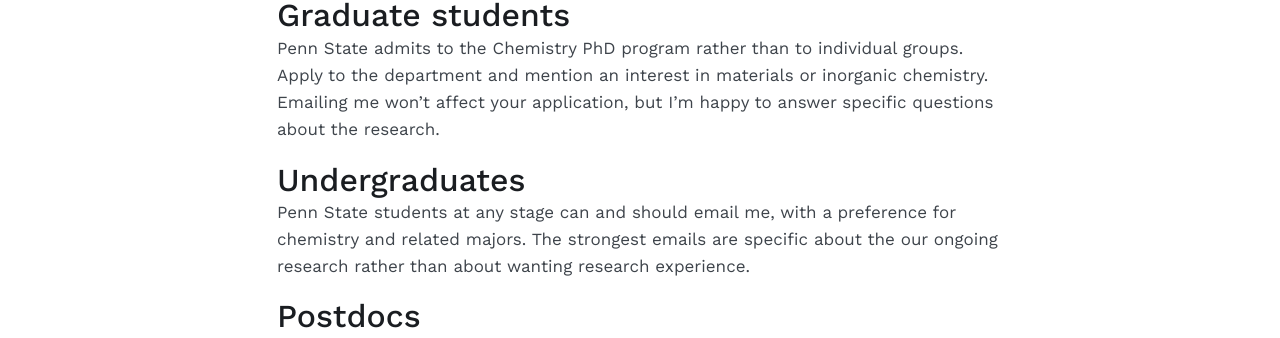
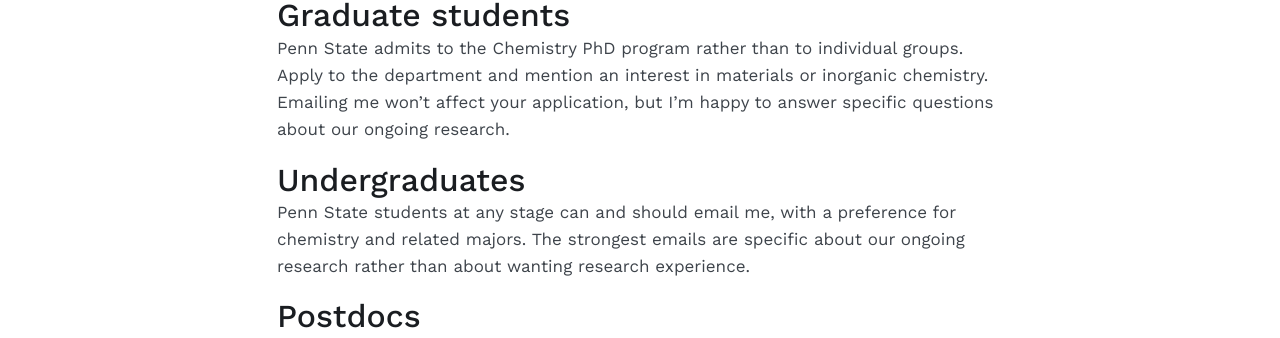
Before and after one commit to thefentonlab/thefentonlab.github.io, a Jekyll site: the page built from join.md, in a window 1280 px wide. Shown: the part 268-606 px from the top of the page. Built offline with Jekyll 4.4.1, drawn with Linux system fonts in a browser that asks for light colours.

Commit message:
Update join.md

```diff
--- a/join.md
+++ b/join.md
@@ -13,11 +13,11 @@
 
 ## Graduate students
 
-Penn State admits to the Chemistry PhD program rather than to individual groups. Apply to the department and mention an interest in materials or inorganic chemistry. Emailing me won't affect your application, but I'm happy to answer specific questions about the research.
+Penn State admits to the Chemistry PhD program rather than to individual groups. Apply to the department and mention an interest in materials or inorganic chemistry. Emailing me won't affect your application, but I'm happy to answer specific questions about our ongoing research.
 
 ## Undergraduates
 
-Penn State students at any stage can and should email me, with a preference for chemistry and related majors. The strongest emails are specific about the our ongoing research rather than about wanting research experience.
+Penn State students at any stage can and should email me, with a preference for chemistry and related majors. The strongest emails are specific about our ongoing research rather than about wanting research experience.
 
 ## Postdocs
 
```
